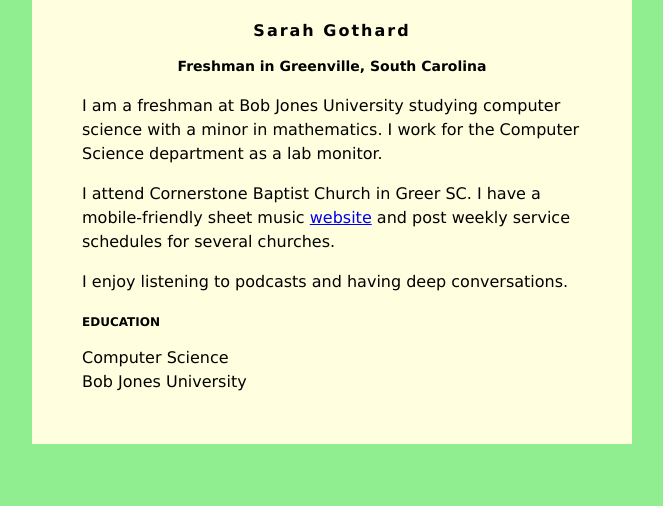
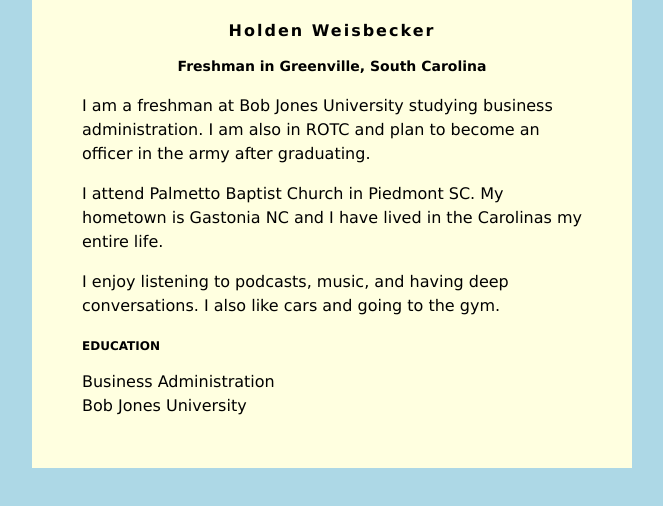
Before and after one commit to holdenweis/holdenweis.github.io, a plain HTML site: page index.html in a window 1280 px wide. Shown: the whole page, without its empty margins (308-971 px from the left). Drawn offline with Linux system fonts and the light colour scheme.

Commit message:
Update index.html

```diff
--- a/index.html
+++ b/index.html
@@ -2,7 +2,7 @@
 <head>
 <style>
 body {
-    background: lightgreen;
+    background: lightblue;
     font-family: Verdana;
 }
 #content {
@@ -30,21 +30,19 @@
 </head>
 <body>
     <div id="content">
-        <h1>Sarah Gothard</h1>
+        <h1>Holden Weisbecker</h1>
         <h2>Freshman in Greenville, South Carolina</h2>
 
-         <p>I am a freshman at Bob Jones University studying computer science with a minor in
-            mathematics. I work for the Computer Science department as a lab monitor.</p>
-         <p>
-            I attend Cornerstone Baptist Church in Greer SC. I have a mobile-friendly
-            sheet music <a href="https://mobilehymns.org/">website</a> and post weekly service
-            schedules for several churches.
+         <p>I am a freshman at Bob Jones University studying business administration. I am also in ROTC and plan to become an officer in the army after graduating.
          </p>
          <p>
-            I enjoy listening to podcasts and having deep conversations.
+            I attend Palmetto Baptist Church in Piedmont SC. My hometown is Gastonia NC and I have lived in the Carolinas my entire life.
+         </p>
+         <p>
+            I enjoy listening to podcasts, music, and having deep conversations. I also like cars and going to the gym.
          </p>
         <h3>EDUCATION</h3>
-        Computer Science<br />
+        Business Administration<br />
         Bob Jones University
     </div>
 
```
